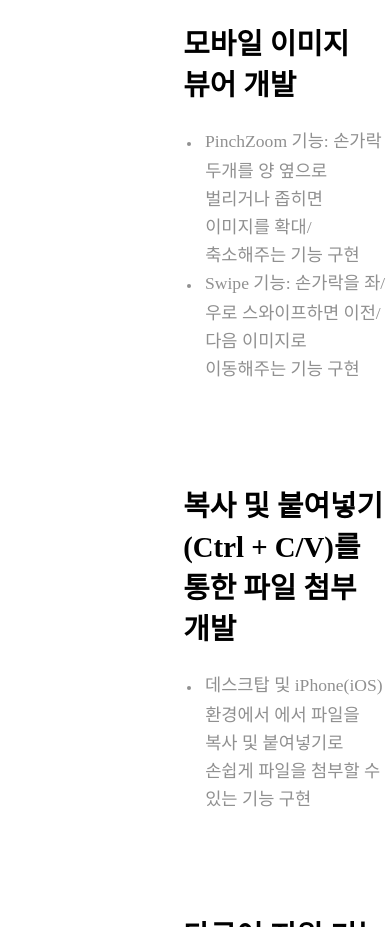
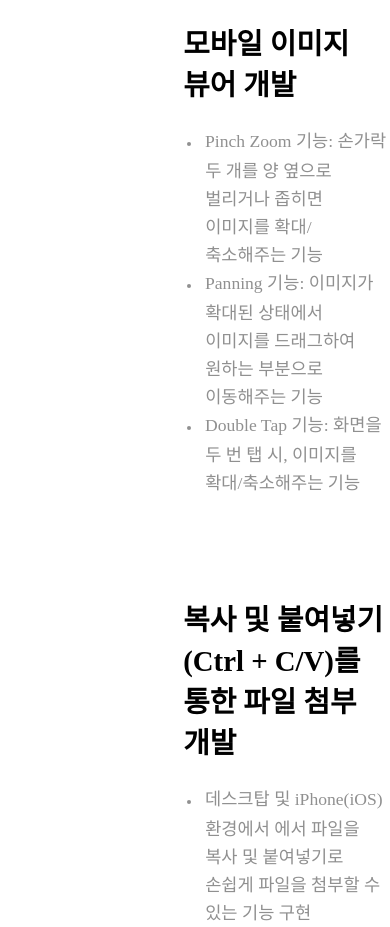
Before and after one commit to kyeryoong/kyeryoong.github.io, a plain HTML site: page index.html in a window 390 px wide. Shown: the part 4920-5847 px from the top of the page. Drawn offline with Linux system fonts and the light colour scheme; a script that the page names is missing; a web font is replaced by a local one.

Commit message:
fix: 모바일 이미지 뷰어 개발 내용 수정

```diff
--- a/index.html
+++ b/index.html
@@ -169,12 +169,16 @@
 
             <ul id="descriptionList">
               <li>
-                PinchZoom 기능: 손가락 두개를 양 옆으로 벌리거나 좁히면 이미지를
-                확대/축소해주는 기능 구현
+                Pinch Zoom 기능: 손가락 두 개를 양 옆으로 벌리거나 좁히면
+                이미지를 확대/축소해주는 기능
               </li>
               <li>
-                Swipe 기능: 손가락을 좌/우로 스와이프하면 이전/다음 이미지로
-                이동해주는 기능 구현
+                Panning 기능: 이미지가 확대된 상태에서 이미지를 드래그하여
+                원하는 부분으로 이동해주는 기능
+              </li>
+              <li>
+                Double Tap 기능: 화면을 두 번 탭 시, 이미지를 확대/축소해주는
+                기능
               </li>
             </ul>
           </article>
```
